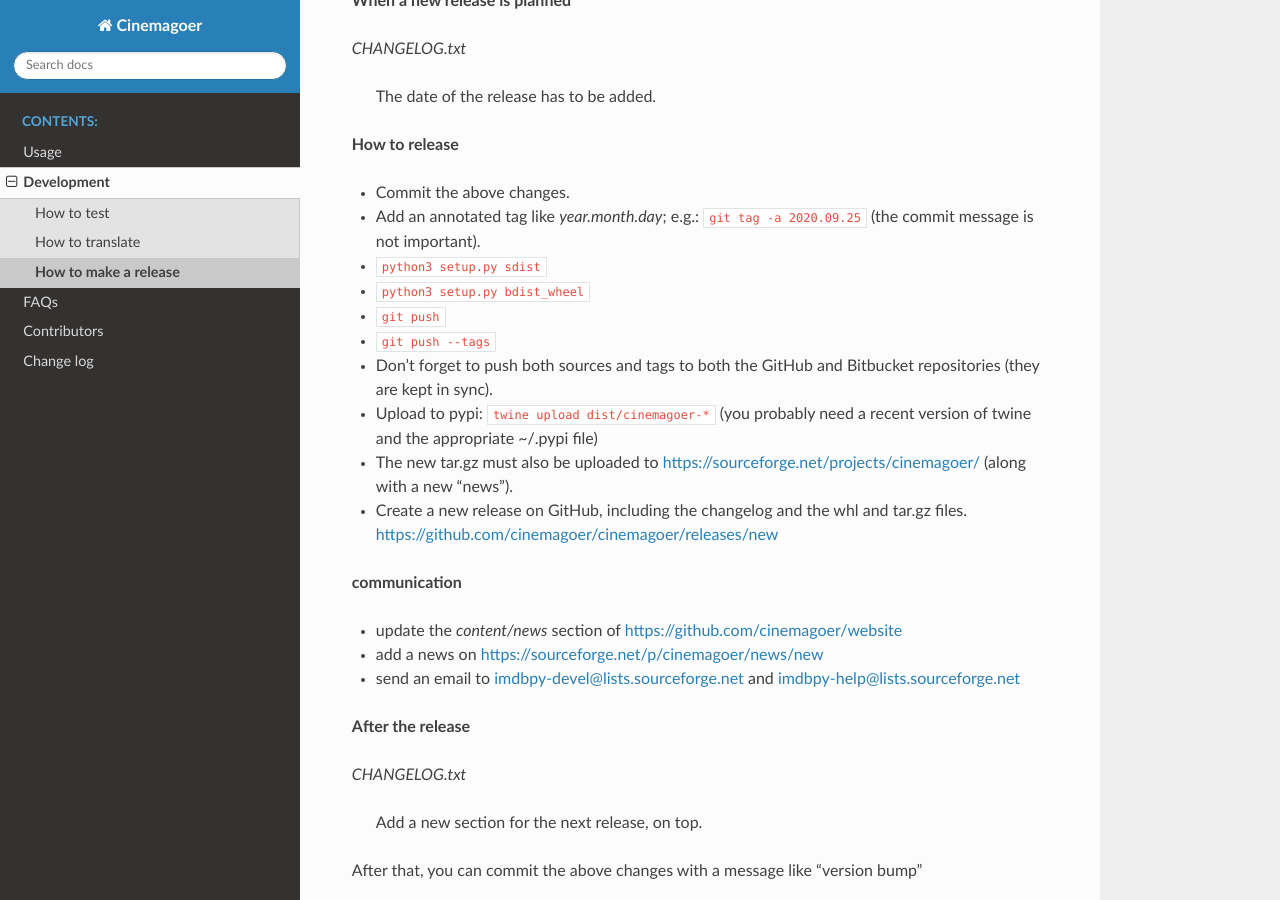
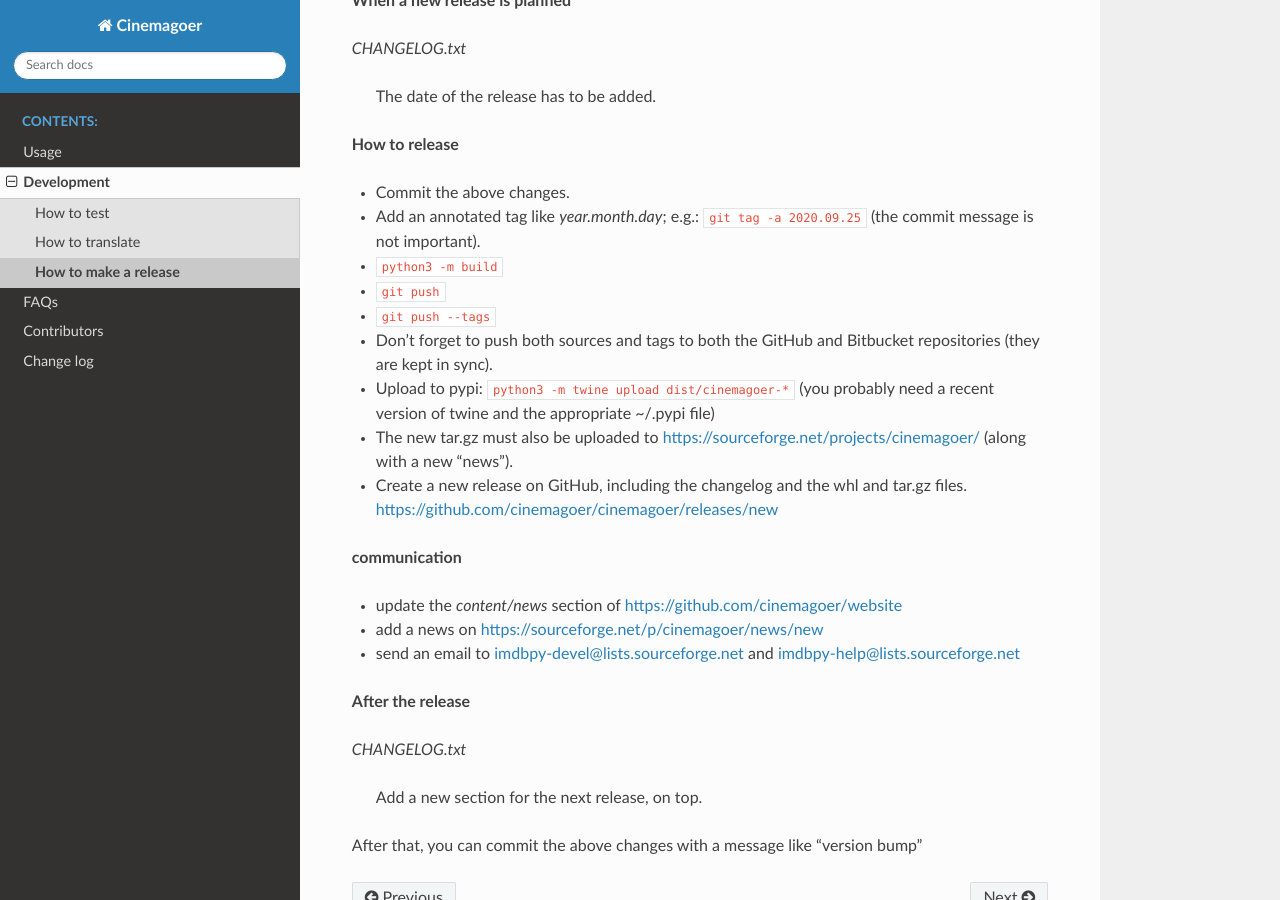
Before and after one commit to cinemagoer/cinemagoer, a Sphinx documentation site: the page built from docs/devel/release.rst, in a window 1280 px wide and 900 px high, scrolled down 412 px. Built offline with Sphinx 7.4.7 and the Read the Docs theme 3.1.0, drawn with Linux system fonts in a browser that asks for light colours.

Commit message:
update release docs

```diff
--- a/docs/devel/release.rst
+++ b/docs/devel/release.rst
@@ -26,9 +26,7 @@
 - Add an annotated tag like *year.month.day*; e.g.: ``git tag -a 2020.09.25``
   (the commit message is not important).
 
-- ``python3 setup.py sdist``
-
-- ``python3 setup.py bdist_wheel``
+- ``python3 -m build``
 
 - ``git push``
 
```
Also changed, not shown: other parts of docs/devel/release.rst (+2 -2 lines).
